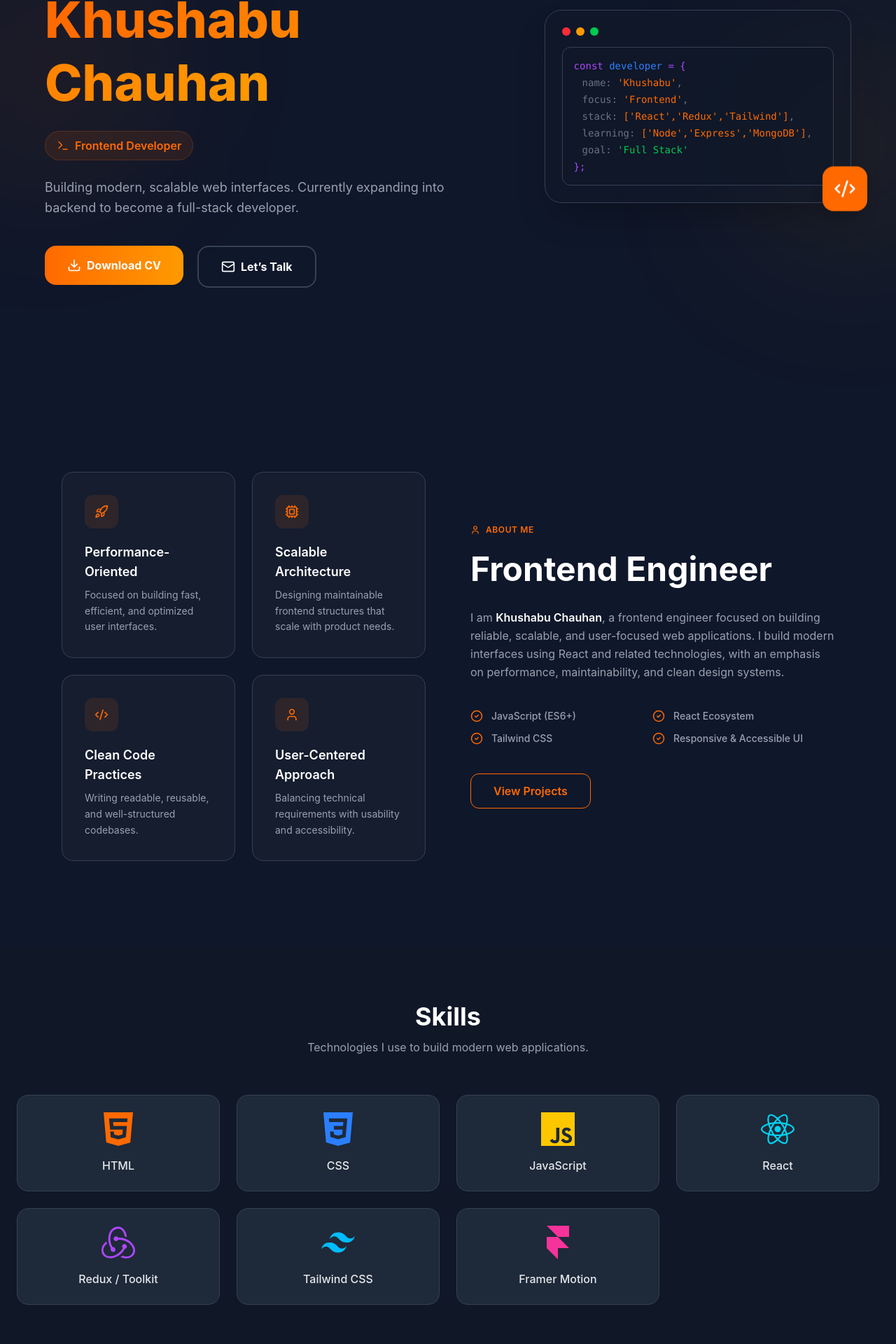
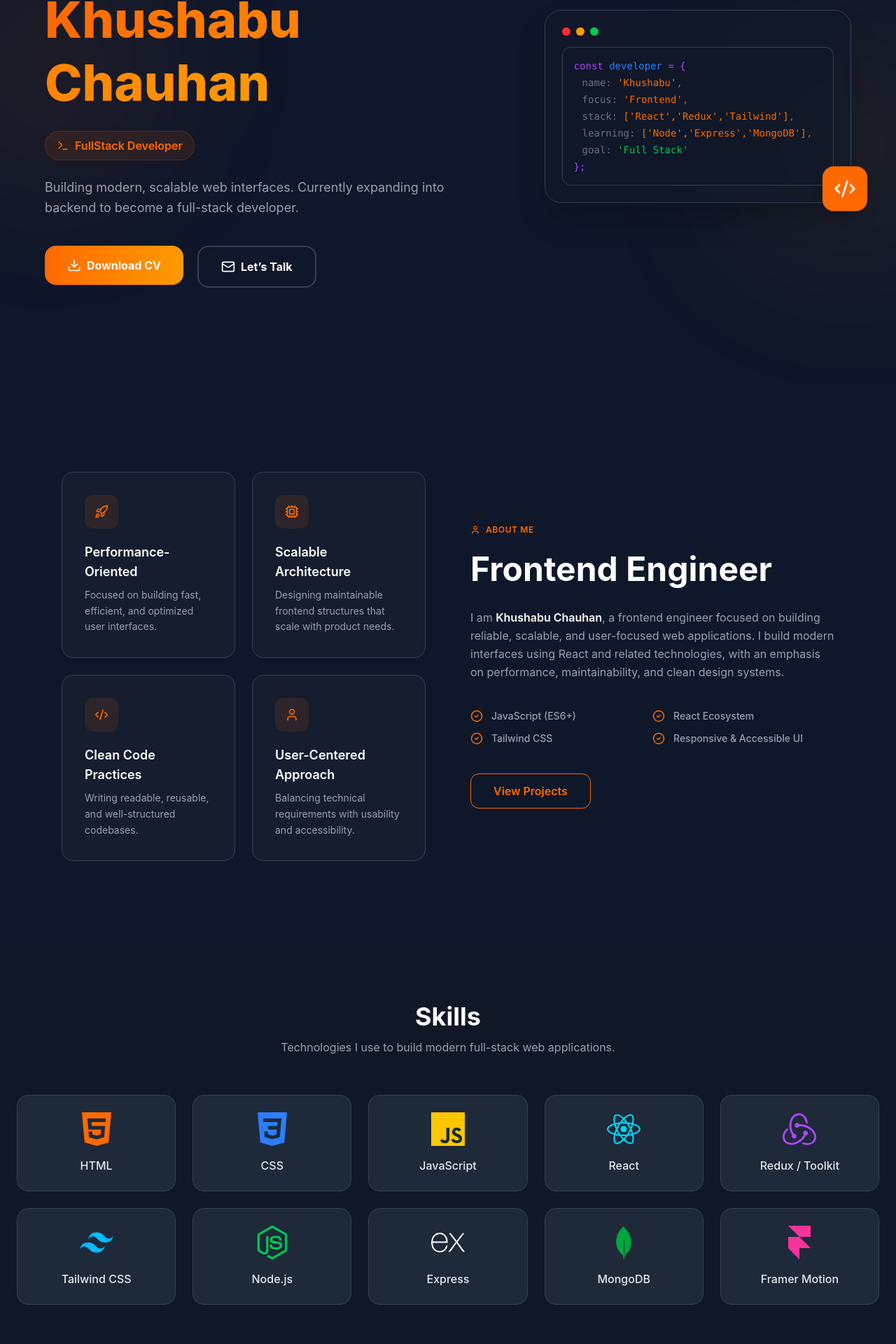
Before and after one commit to ckhushabu6/Portfolio, a React (Vite) app in the folder Portfolio/: page / in a window 1280 px wide. Shown: the part 248-2168 px from the top of the page at 70% size. Built offline with nearby package versions, Linux system fonts and the light colour scheme.

Commit message:
Add live project link

```diff
--- a/Portfolio/src/components/Hero.jsx
+++ b/Portfolio/src/components/Hero.jsx
@@ -39,7 +39,7 @@ function Hero({ darkMode }) {
               className="inline-flex items-center gap-2 px-4 py-2 rounded-full bg-orange-500/10 border border-orange-500/20 text-orange-500 font-semibold text-sm sm:text-base mb-6"
             >
               <Terminal size={18} />
-              Frontend Developer
+              FullStack Developer
             </div>
 
             {/* Description */}
--- a/Portfolio/src/components/Skills.jsx
+++ b/Portfolio/src/components/Skills.jsx
@@ -6,7 +6,10 @@ import {
   SiReact,
   SiRedux,
   SiTailwindcss,
-  SiFramer
+  SiFramer,
+  SiNodedotjs, // Added Node.js
+  SiExpress,   // Added Express
+  SiMongodb    // Added MongoDB
 } from "react-icons/si";
 
 function Skills({ darkMode }) {
@@ -17,6 +20,9 @@ function Skills({ darkMode }) {
     { name: "React", icon: SiReact, color: "text-cyan-400" },
     { name: "Redux / Toolkit", icon: SiRedux, color: "text-purple-500" },
     { name: "Tailwind CSS", icon: SiTailwindcss, color: "text-sky-400" },
+    { name: "Node.js", icon: SiNodedotjs, color: "text-green-500" },
+    { name: "Express", icon: SiExpress, color: darkMode ? "text-white" : "text-gray-800" },
+    { name: "MongoDB", icon: SiMongodb, color: "text-green-600" },
     { name: "Framer Motion", icon: SiFramer, color: "text-pink-500" }
   ];
 
@@ -42,12 +48,12 @@ function Skills({ darkMode }) {
               darkMode ? "text-gray-400" : "text-gray-600"
             }`}
           >
-            Technologies I use to build modern web applications.
+            Technologies I use to build modern full-stack web applications.
           </p>
         </div>
 
         {/* Skills Grid */}
-        <div className="grid grid-cols-2 sm:grid-cols-3 md:grid-cols-4 gap-6">
+        <div className="grid grid-cols-2 sm:grid-cols-3 md:grid-cols-4 lg:grid-cols-5 gap-6">
           {skills.map((skill, index) => {
             const Icon = skill.icon;
 
```
Also changed, not shown: 2 other files (tests, documents, lock files or other folders).
